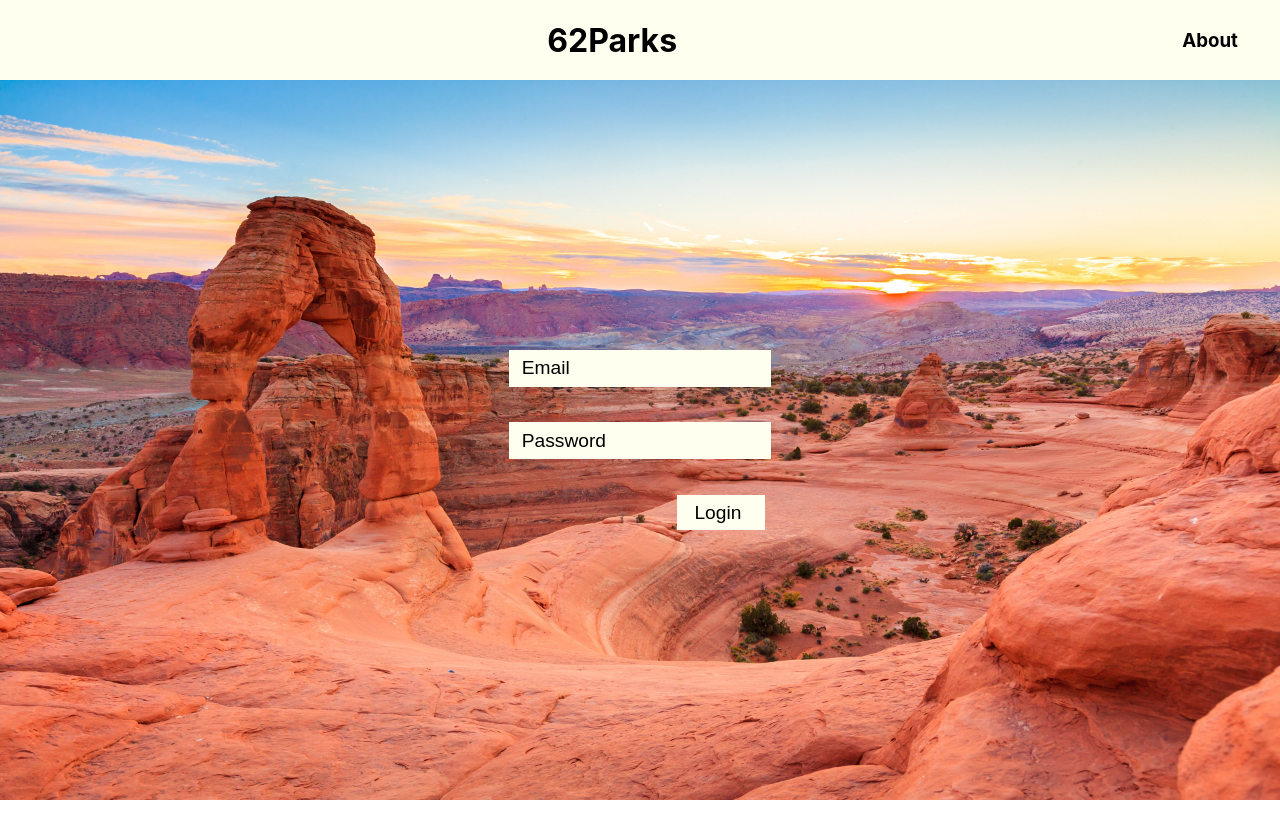
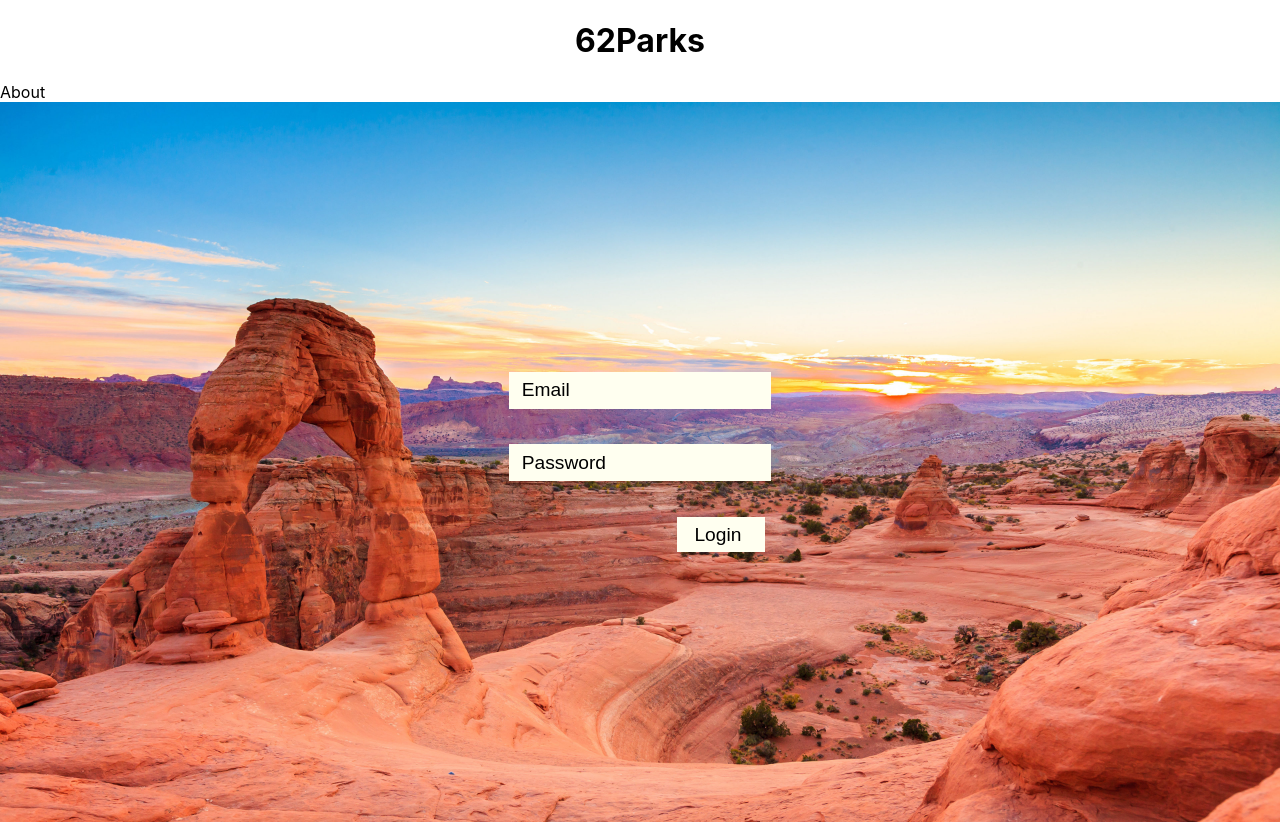
Before and after one commit to MattRodigheri/61Parks, a React (Create React App) app: page / in a window 1280 px wide. Before the commit the page ends 800 px from the top, so only its background shows below. Built offline with nearby package versions, Linux system fonts and the light colour scheme.

Commit message:
router linking to about and home pages

```diff
--- a/package.json
+++ b/package.json
@@ -8,6 +8,7 @@
     "@testing-library/user-event": "^7.2.1",
     "react": "^16.12.0",
     "react-dom": "^16.12.0",
+    "react-router-dom": "^5.1.2",
     "react-scripts": "3.3.0"
   },
   "scripts": {
--- a/src/App.css
+++ b/src/App.css
@@ -1,13 +1,10 @@
-.App {
-  background-image: url("./assets/arches.jpg");
-  background-size: cover;
-}
-
 .form-container {
   height: 90vh;
   display: flex;
   justify-content: center;
   align-items: center;
+  background-image: url("./assets/arches.jpg");
+  background-size: cover;
 }
 
 form {
@@ -36,7 +33,6 @@ form input[type="submit"] {
 }
 
 .Header {
-  /* height: 10vh; */
   background-color: ivory;
   display: grid;
   grid-template-columns: auto auto auto;
@@ -44,13 +40,18 @@ form input[type="submit"] {
   grid-template-areas: ". title about";
 }
 
-.Header h1 {
+.title {
   grid-area: title;
   justify-self: center;
   align-self: center;
 }
 
-.Header h3 {
+a {
+  color: black;
+  text-decoration: none;
+}
+
+.about-link {
   grid-area: about;
   justify-self: end;
   align-self: center;
--- /dev/null
+++ b/src/components/About.js
@@ -0,0 +1,8 @@
+import React from "react";
+import "../App.css";
+
+function About() {
+  return <div className="About">ABOUT PAGE!!!!!!!!!!!!!!!!</div>;
+}
+
+export default About;
--- a/src/components/App.js
+++ b/src/components/App.js
@@ -1,21 +1,27 @@
 import React from "react";
-import Header from "./Header.js";
+import { BrowserRouter as Router, Switch, Route, Link } from "react-router-dom";
 import Login from "./Login.js";
+import About from "./About.js";
 import "../App.css";
 
 function App() {
   return (
-    <div className="App">
-      <Header />
-      <Login />
-      {/* <div className="App">
-        <form>
-          <input type="text" defaultValue="Email" />
-          <input type="text" defaultValue="Password" />
-          <input type="submit" value="Login" />
-        </form>
-      </div>*/}
-    </div>
+    <Router>
+      <h1 className="title">62Parks</h1>
+      <div>
+        <nav>
+          <Link to="/about">About</Link>
+        </nav>
+        <Switch>
+          <Route path="/about">
+            <About />
+          </Route>
+          <Route path="/">
+            <Login />
+          </Route>
+        </Switch>
+      </div>
+    </Router>
   );
 }
 
--- a/src/components/Header.js
+++ /dev/null
@@ -1,13 +0,0 @@
-import React from "react";
-import "../App.css";
-
-function Header() {
-  return (
-    <div className="Header">
-      <h1>62Parks</h1>
-      <h3>About</h3>
-    </div>
-  );
-}
-
-export default Header;
```
Also changed, not shown: 1 other file (tests, documents, lock files or other folders).
